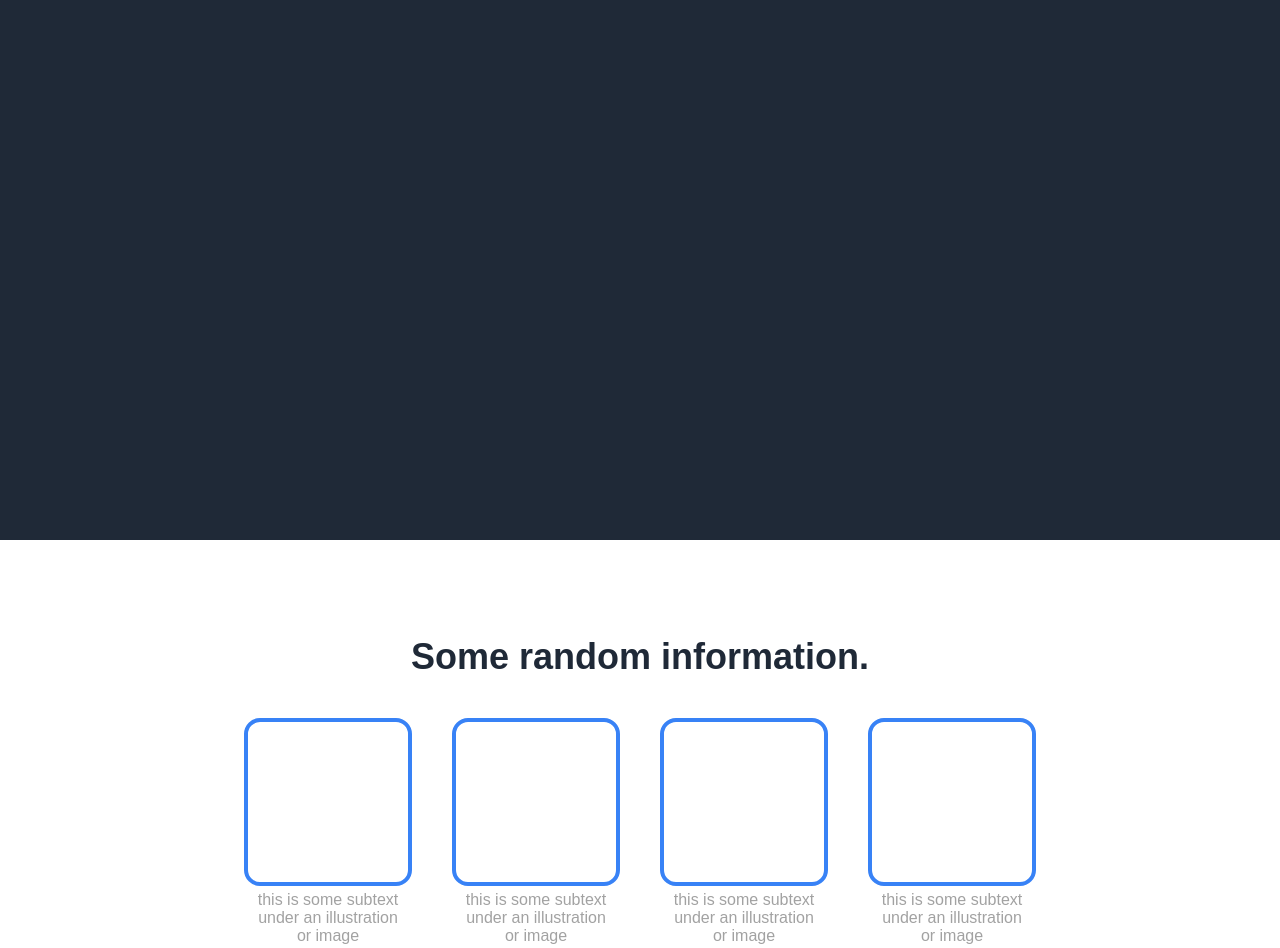
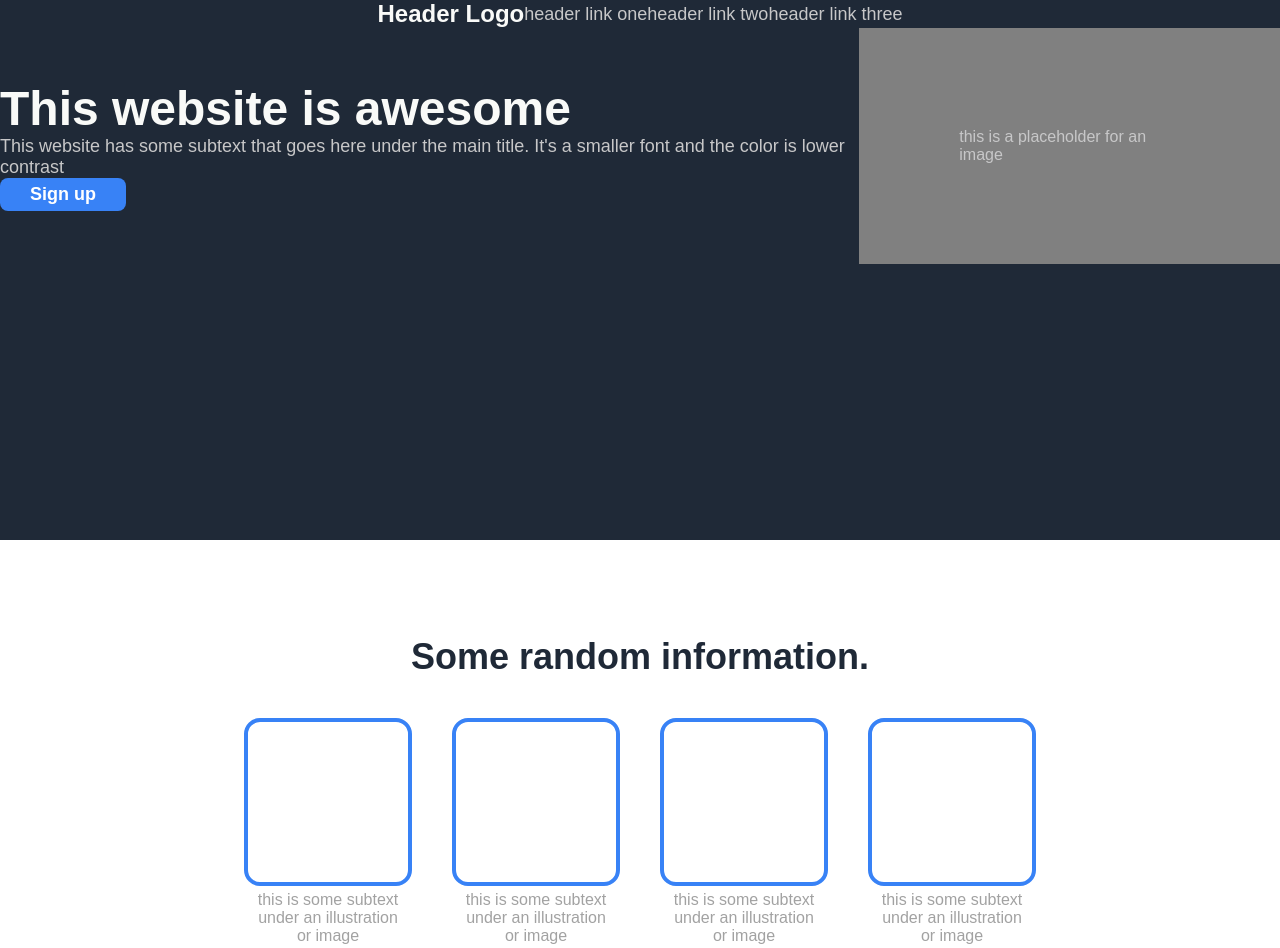
Before and after one commit to ferchorduy/project-landing-page, a plain HTML site: page index.html in a window 1280 px wide. Shown: the top 948 px of the page. Drawn offline with Linux system fonts and the light colour scheme.

Commit message:
Add elements and styling to first-fourth, still need to fix flex formatting

```diff
--- a/index.html
+++ b/index.html
@@ -9,7 +9,39 @@
 </head>
 <body>
     <div id="first-fourth">
-
+        <div id="head-and-info">
+            <div id="head">
+                <div id="header-logo">
+                    Header Logo
+                </div>
+                <div class="header-link">
+                    header link one
+                </div>
+                <div class="header-link">
+                    header link two
+                </div>
+                <div class="header-link">
+                    header link three
+                </div>
+            </div>
+            <div id="info">
+                <div id="left-info">
+                    <div id="title">
+                        This website is awesome
+                    </div>
+                    <div id="secondary-text">
+                        This website has some subtext that goes here under the main
+                        title. It's a smaller font and the color is lower contrast
+                    </div>
+                    <div>
+                        <button id="sign-up-button">Sign up</button>
+                    </div>
+                </div>
+                <div id="placeholder">
+                    this is a placeholder for an image
+                </div>
+            </div>
+        </div>
     </div>
     <div id="second-fourth">
         <div id="info-pics">
--- a/style.css
+++ b/style.css
@@ -154,3 +154,76 @@ body {
     width: 150px;
     color: #a2a2a2;
 }
+
+#head-and-info {
+    display: flex;
+    justify-content: center;
+    align-items: center;
+    flex-direction: column;
+}
+
+#head {
+    display: flex;
+    justify-content: center;
+    align-items: center;
+}
+
+#info {
+    display: flex;
+    align-items: center;
+}
+
+#left-info {
+    display: flex;
+    justify-content: center;
+    align-items: flex-start;
+    flex-direction: column;
+}
+
+#placeholder {
+    background-color: gray;
+    color: #c7c7c8;
+    padding: 100px;
+    display: flex;
+    justify-content: center;
+    align-items: center;
+}
+
+#title {
+    font-size: 48px;
+    font-weight: 900;
+    color: #f9faf8;
+}
+
+#secondary-text {
+    color: #c7c7c8;
+    font-size: 18px;
+}
+
+#sign-up-button {
+    font-weight: 900;
+    font-size: large;
+    padding: 6px 30px;
+    border: none;
+    border-radius: 8px;
+    background-color: #3882f6;
+    color: #fff;
+}
+
+#sign-up-button:hover {
+    background-color: #fff;
+    color: #3882f6;
+    transition: 0.3s;
+    cursor: pointer;
+}
+
+#header-logo {
+    font-size: 24px;
+    color: #f9faf8;
+    font-weight: 600;
+}
+
+.header-link {
+    font-size: 18px;
+    color: #c7c7c8;
+}
```
